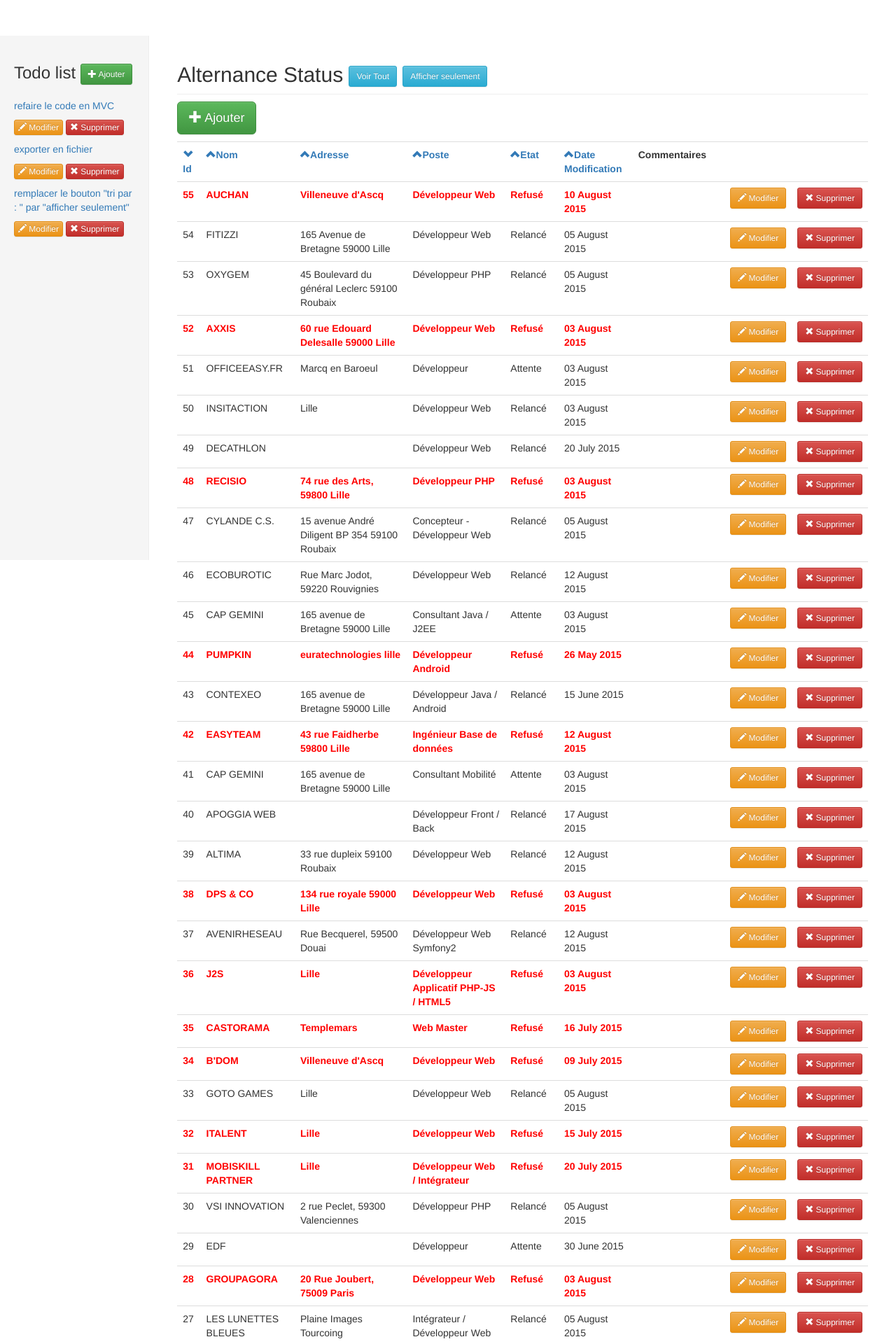
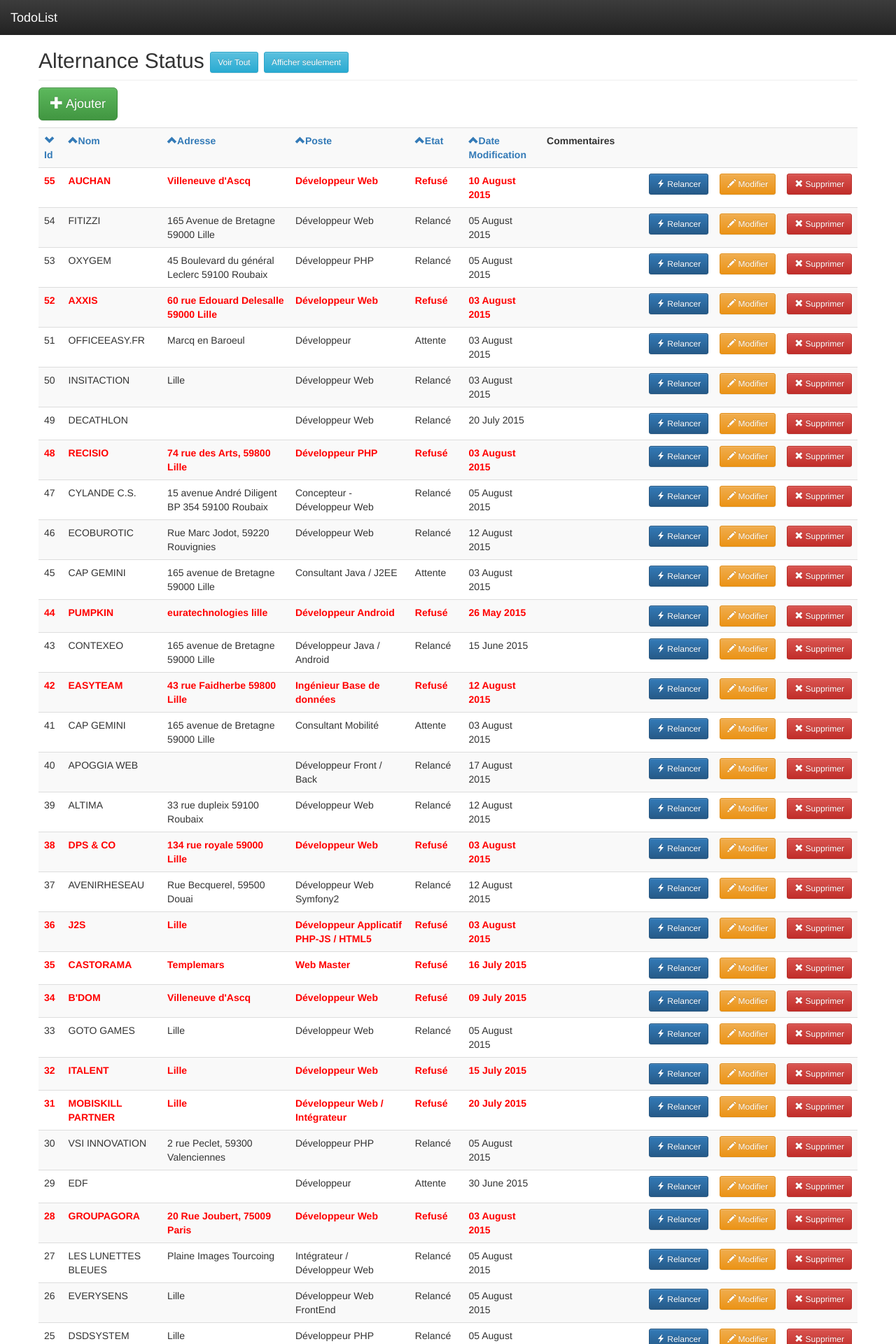
Before and after one commit to olivierrozan/alternance, a PHP site: page / in a window 1280 px wide. Shown: the top 1920 px of the page at 70% size. Run offline with PHP 8.4, Linux system fonts and the light colour scheme; data comes from the database, SQL or seed files in the repository; both versions use the stored data as it was after the commit.

Commit message:
Updating todolist layout & adding relancer button

```diff
--- a/index.php
+++ b/index.php
@@ -21,8 +21,17 @@
 	</head>
 
 	<body>
+		<nav class="navbar navbar-inverse navbar-fixed-top">
+			<div class="container-fluid">
+				<div class="navbar-header">
+					<a class="navbar-brand" href="#" data-toggle="collapse" data-target="#tdlist">
+						TodoList
+					</a>
+				</div>
+			</div>
+		</nav>
 
-		<div class="container-fluid">
+		<div class="container">
 			<div class="row">
 				<?php require('todolist.php'); ?>
 				<?php require('sheet.php'); ?>
--- a/sheet.php
+++ b/sheet.php
@@ -1,4 +1,4 @@
-<div class="col-sm-9 col-sm-offset-3 col-md-10 col-md-offset-2 main">
+<div class=""><!-- col-sm-9 col-sm-offset-3 col-md-10 main col-md-offset-2 -->
 	<h2 class="sub-header">
 		Alternance Status
 		<a href="index.php"><button class="btn btn-sm btn-info" role="button">Voir Tout</button></a>
@@ -61,7 +61,7 @@
 
 	<p id="confirm"></p>
 
-	<table class="table">
+	<table class="table table-striped">
 		<tr>
 			<th><a id='triid' href="#"><span id='col_id' class="glyphicon glyphicon-chevron-down"></span>Id</a></th>
 			<th><a id='trinom' href="#"><span id='col_nom' class="glyphicon glyphicon-chevron-up"></span>Nom</a></th>
@@ -70,6 +70,7 @@
 			<th><a id='trietat' href="#"><span id='col_etat' class="glyphicon glyphicon-chevron-up"></span>Etat</a></th>
 			<th><a id='tridate' href="#"><span id='col_date' class="glyphicon glyphicon-chevron-up"></span>Date Modification</a></th>
 			<th>Commentaires</th>
+			<th></th>
 			<th></th>
 			<th></th>
 		</tr>
@@ -86,6 +87,12 @@
 				<td class="tds"><?php echo $data['etat']; ?></td>
 				<td><?php echo utf8_encode(strftime("%d %B %Y", strtotime($data['date_modif']))); ?></td>
 				<td><?php echo $data['commentaires']; ?></td>
+				<td>
+					<a class="btn btn-sm btn-primary" href="relancerAjax.php?id='<?php echo $data['id']; ?>'">
+						<span class="glyphicon glyphicon-flash"></span>
+						Relancer
+					</a>
+				</td>
 				<td>
 					<a class="btn btn-sm btn-warning" data-toggle="modal" data-target="<?php echo '#' . $data['id']; ?>">
 						<span class="glyphicon glyphicon-pencil"></span>
--- a/todolist.php
+++ b/todolist.php
@@ -1,4 +1,4 @@
-<div class="col-sm-3 col-md-2 sidebar">
+<div id="tdlist" class="collapse out"><!-- sidebar col-sm-3 col-md-2  -->
 	<h3>
 		Todo list
 		<button class="btn btn-sm btn-success" role="button" data-toggle="collapse" data-target="#add2">
@@ -25,38 +25,37 @@
 		</form>
 	</div>
 
-	<ul class="nav nav-sidebar">
+	<table class="table table-striped table-condensed">
+		<tr>
+			<th>Task</th>
+			<th></th>
+			<th></th>
+		</tr>
+
 		<?php
 		foreach ($donnees2 as $data2) {
-		include ("modalsTd.php");
+			include ("modalsTd.php");
 		?>
-			<li>
-				<a href="#">
-					<?php echo $data2['task']; ?>
-					<span class="sr-only"></span>
-				</a>
-			</li>
+			<tr class="trs">
+				<td><?php echo $data2['task']; ?></td>
+				<td>
+					<a id="<?php echo 'm' . $data2['id']; ?>" class="btn btn-xs btn-warning" data-toggle="modal" data-target="<?php echo '#td' . $data2['id']; ?>">
+						<span class="glyphicon glyphicon-pencil"></span>
+						Modifier
+					</a>
+				</td>
+				<td>
+					<a class="btn btn-xs btn-danger" href="supprimerTdAjax.php?id='<?php echo $data2['id']; ?>'">
 
-			<div style="margin-left:20px;">
-				<a id="<?php echo 'm' . $data2['id']; ?>" class="btn btn-xs btn-warning" data-toggle="modal" data-target="<?php echo '#td' . $data2['id']; ?>">
-					<span class="glyphicon glyphicon-pencil"></span>
-					Modifier
-				</a>
-
-				<a class="btn btn-xs btn-danger" href="supprimerTdAjax.php?id='<?php echo $data2['id']; ?>'">
-					<?php
-					if (isset($_GET['tri'])) {
-					?>
-					<input type='hidden' name='tri' value='<?php echo $_GET['tri']; ?>'>
-					<?php
-					}
-					?>
-					<span class="glyphicon glyphicon-remove"></span>
-					Supprimer
-				</a>
-			</div>
+						<span class="glyphicon glyphicon-remove"></span>
+						Supprimer
+					</a>
+				</td>
+			</tr>
 		<?php
 		}
 		?>
-	</ul>
+
+	</table>
+
 </div>
```
Also changed, not shown: alternance.sql (+23 -23 lines), relancerAjax.php (added, +15 -0 lines), todolist_ul.php (added, +34 -0 lines).
